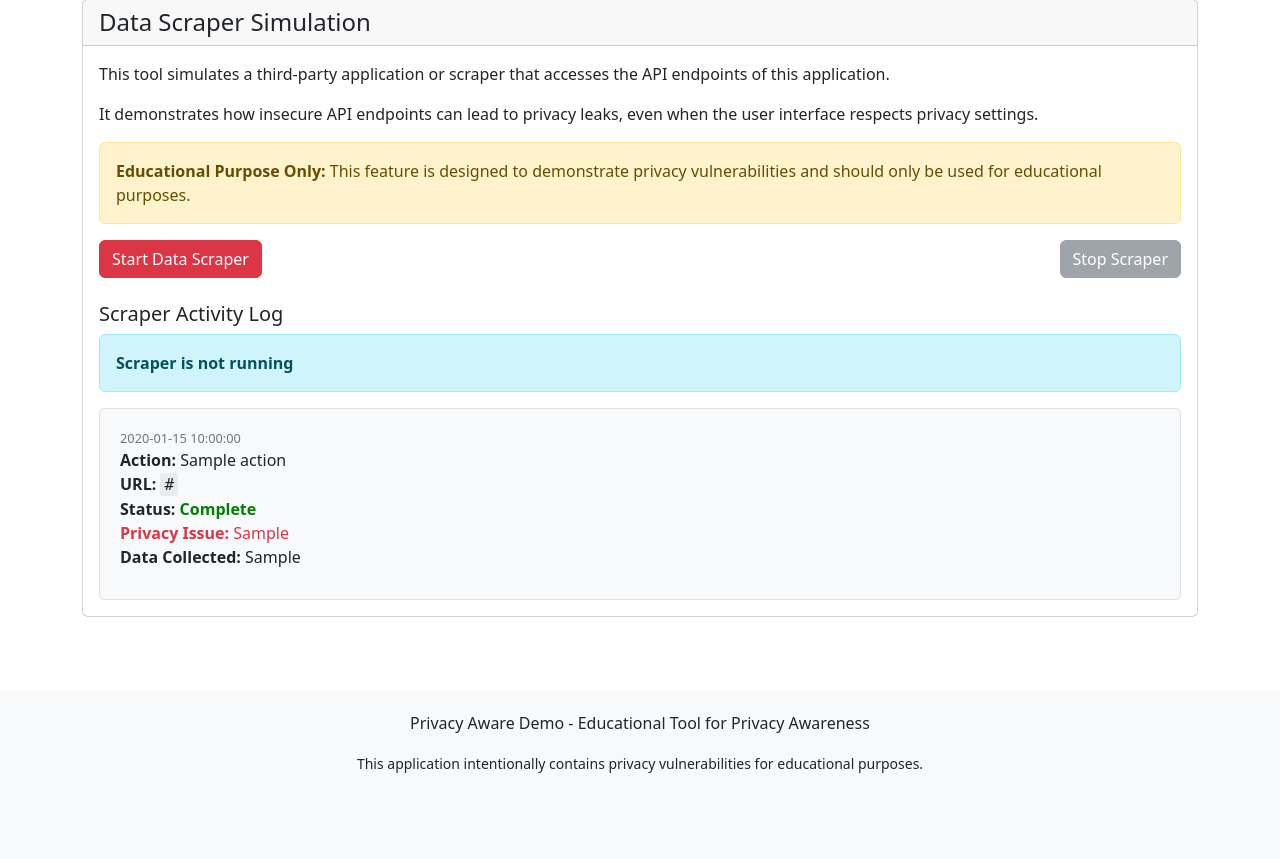
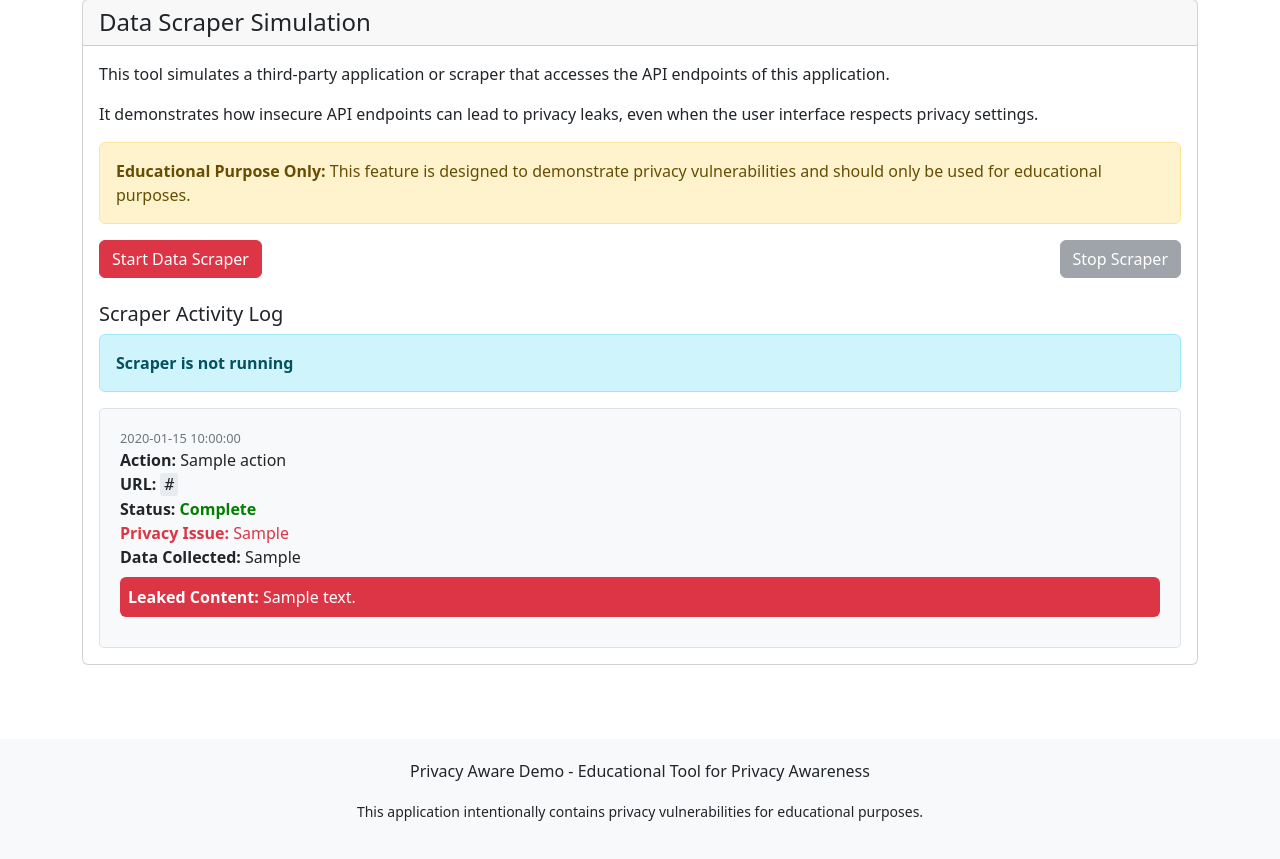
Before and after one commit to jacks4ever/PrivacyAwareDemo, a Flask app: template app/templates/scraper/index.html in a window 1280 px wide. Shown: the part 81-940 px from the top of the page. Before the commit the page ends 854 px from the top, so only its background shows below. Run offline with Flask 3, Linux system fonts and the light colour scheme; a user stored in the database is signed in; tables that the repository leaves empty hold one stand-in row (values such as "Sample post"); the template is opened without the code that fills it: most values are stand-ins (such as "Sample title", 1, 10 or a date in 2020); data that the repository does not hold is empty.

Commit message:
Add detailed leaked content display to scraper simulation

```diff
--- a/app/routes/scraper.py
+++ b/app/routes/scraper.py
@@ -158,8 +158,19 @@ def run_scraper():
                 'bio_public': user.bio_public
             })
 
+        # Identify users with private emails that are being leaked
+        private_email_users = [u for u in user_data if not u['email_public']]
+
+        # Create a more detailed message showing the leaked private emails
+        private_email_details = []
+        for user in private_email_users:
+            private_email_details.append(f"User {user['username']}: Private email leaked: {user['email']}")
+
         scraper_results[-1]['status'] = 'Complete'
         scraper_results[-1]['data_collected'] = f'Found {len(user_data)} users with emails and privacy settings'
+
+        if private_email_details:
+            scraper_results[-1]['leaked_content'] = "PRIVATE EMAILS LEAKED: " + " | ".join(private_email_details)
 
         time.sleep(2)  # Simulate processing time
 
@@ -188,8 +199,19 @@ def run_scraper():
                 'created_at': post.created_at.strftime('%Y-%m-%d %H:%M:%S')
             })
 
+        # Count private posts
+        private_posts = [p for p in post_data if not p["is_public"]]
+
+        # Create a more detailed message showing the private content
+        private_post_details = []
+        for post in private_posts[:3]:  # Limit to first 3 for readability
+            private_post_details.append(f"Post #{post['id']} by {post['author']}: \"{post['title']}\" - \"{post['content'][:50]}...\"")
+
         scraper_results[-1]['status'] = 'Complete'
-        scraper_results[-1]['data_collected'] = f'Found {len(post_data)} posts including {sum(1 for p in post_data if not p["is_public"])} private ones'
+        scraper_results[-1]['data_collected'] = f'Found {len(post_data)} posts including {len(private_posts)} private ones'
+
+        if private_post_details:
+            scraper_results[-1]['leaked_content'] = "PRIVATE POSTS LEAKED: " + " | ".join(private_post_details)
 
         time.sleep(2)  # Simulate processing time
 
@@ -220,8 +242,16 @@ def run_scraper():
 
         deleted_posts = [p for p in all_post_data if p['is_deleted']]
 
+        # Create a more detailed message showing the deleted content
+        deleted_post_details = []
+        for post in deleted_posts:
+            deleted_post_details.append(f"DELETED Post #{post['id']} by {post['author']}: \"{post['title']}\" - \"{post['content'][:50]}...\"")
+
         scraper_results[-1]['status'] = 'Complete'
         scraper_results[-1]['data_collected'] = f'Found {len(deleted_posts)} deleted posts that should be inaccessible'
+
+        if deleted_post_details:
+            scraper_results[-1]['leaked_content'] = "DELETED POSTS LEAKED: " + " | ".join(deleted_post_details)
 
         time.sleep(2)  # Simulate processing time
 
--- a/app/templates/scraper/index.html
+++ b/app/templates/scraper/index.html
@@ -123,6 +123,11 @@
                                 {% if result.data_collected %}
                                     <div><strong>Data Collected:</strong> {{ result.data_collected }}</div>
                                 {% endif %}
+                                {% if result.leaked_content %}
+                                    <div class="mt-2 p-2 bg-danger text-white rounded">
+                                        <strong>Leaked Content:</strong> {{ result.leaked_content }}
+                                    </div>
+                                {% endif %}
                             </div>
                         {% endfor %}
                     {% else %}
@@ -195,6 +200,7 @@
                             </div>
                             ${result.leak_type ? `<div class="text-danger"><strong>Privacy Issue:</strong> ${result.leak_type}</div>` : ''}
                             ${result.data_collected ? `<div><strong>Data Collected:</strong> ${result.data_collected}</div>` : ''}
+                            ${result.leaked_content ? `<div class="mt-2 p-2 bg-danger text-white rounded"><strong>Leaked Content:</strong> ${result.leaked_content}</div>` : ''}
                         </div>
                     `;
                 });
```
